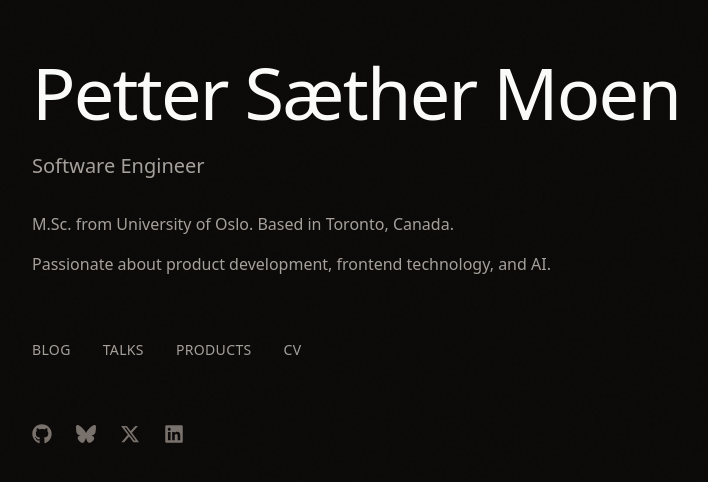
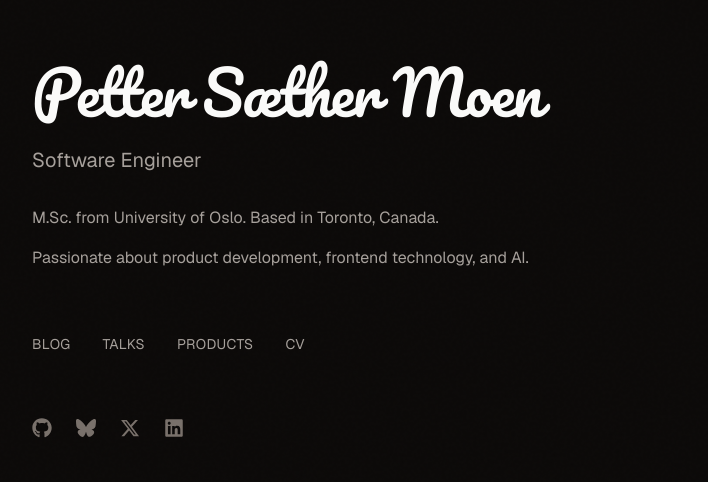
Before and after one commit to petter/pmoen.me, a Next.js app: page / in a window 1280 px wide. Shown: the part 150-632 px from the top of the page, without its empty margins (64-772 px from the left). Built offline with nearby package versions, Linux system fonts and the light colour scheme; what tailwindcss-animated would draw is missing.

Commit message:
change heading font to Pacifico

```diff
--- a/app/globals.css
+++ b/app/globals.css
@@ -2,9 +2,9 @@
 
 @plugin 'tailwindcss-animated';
 
-@theme {
+body {
   --font-sans: var(--font-geist), ui-sans-serif, system-ui, sans-serif;
-  --font-serif: var(--font-cormorant), ui-serif, Georgia, serif;
+  --font-serif: var(--font-pacifico), ui-serif, Georgia, serif;
 }
 
 /*
--- a/app/layout.tsx
+++ b/app/layout.tsx
@@ -1,6 +1,6 @@
 import { Analytics } from '@vercel/analytics/react';
 import { SpeedInsights } from '@vercel/speed-insights/next';
-import { Cormorant_Garamond, Geist } from 'next/font/google';
+import { Pacifico, Geist } from 'next/font/google';
 import classNames from 'classnames';
 import './globals.css';
 
@@ -9,15 +9,16 @@ const geist = Geist({
   variable: '--font-geist',
 });
 
-const cormorant = Cormorant_Garamond({
+const pacifico = Pacifico({
   subsets: ['latin'],
-  weight: ['300', '400', '500', '600', '700'],
-  variable: '--font-cormorant',
+  weight: ['400'],
+  variable: '--font-pacifico',
 });
 
 export const metadata = {
   title: 'Petter Moen',
-  description: 'Software Engineer based in Toronto. Passionate about product development, frontend technology, and AI.',
+  description:
+    'Software Engineer based in Toronto. Passionate about product development, frontend technology, and AI.',
 };
 
 export default function RootLayout({ children }: LayoutProps<'/'>) {
@@ -26,7 +27,7 @@ export default function RootLayout({ children }: LayoutProps<'/'>) {
       <body
         className={classNames(
           geist.variable,
-          cormorant.variable,
+          pacifico.variable,
           'font-sans antialiased',
         )}
       >
--- a/app/page.tsx
+++ b/app/page.tsx
@@ -15,7 +15,7 @@ export default function Home() {
       <main className="relative flex flex-1 flex-col justify-center px-8 py-16 md:px-16 lg:px-24">
         <div className="max-w-3xl">
           {/* Name */}
-          <h1 className="animate-fade-up font-serif text-5xl font-light tracking-tight text-stone-50 sm:text-6xl md:text-7xl">
+          <h1 className="animate-fade-up font-serif text-4xl font-light tracking-tight text-stone-50 sm:text-5xl md:text-6xl">
             Petter Sæther Moen
           </h1>
 
```
